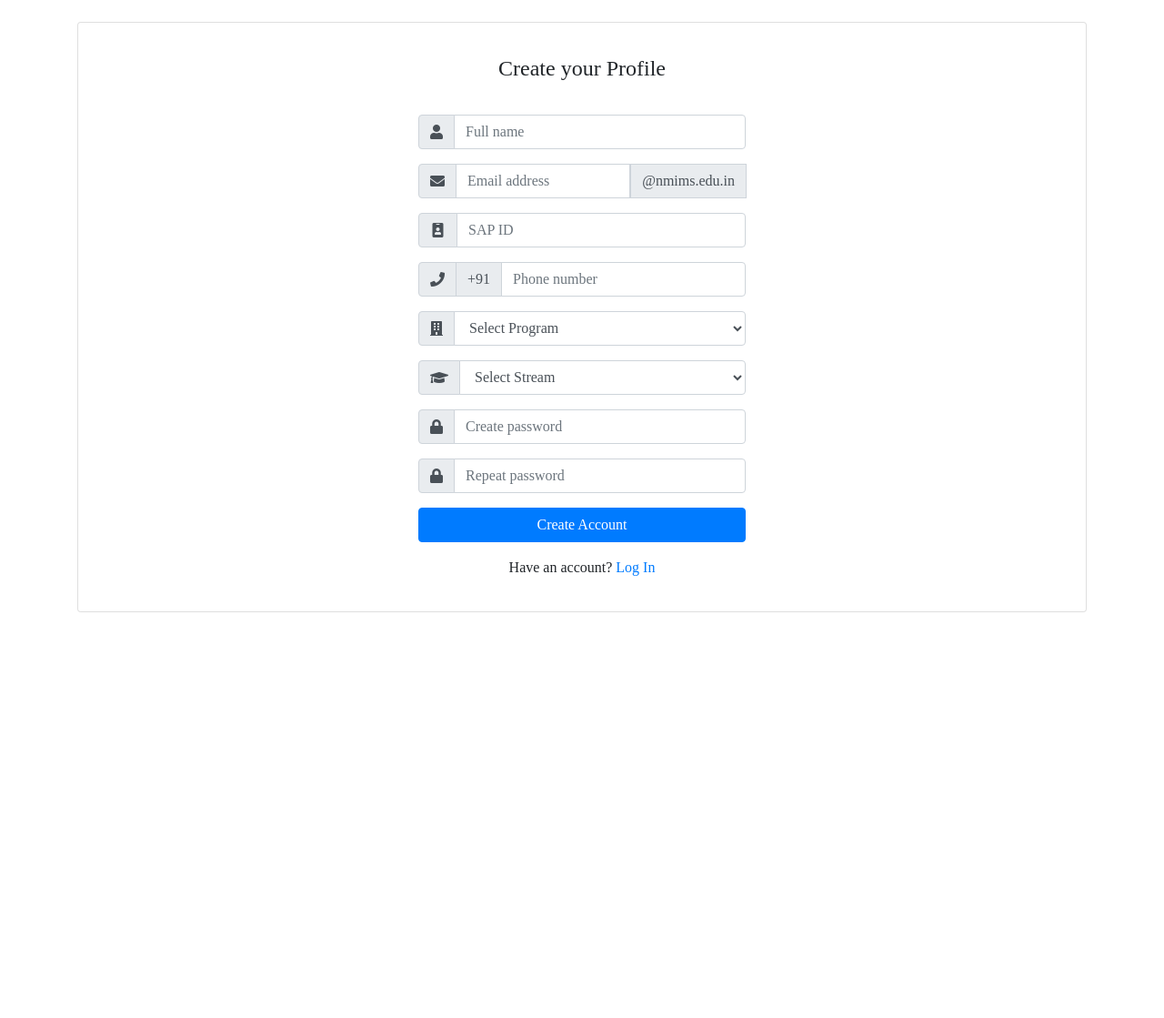
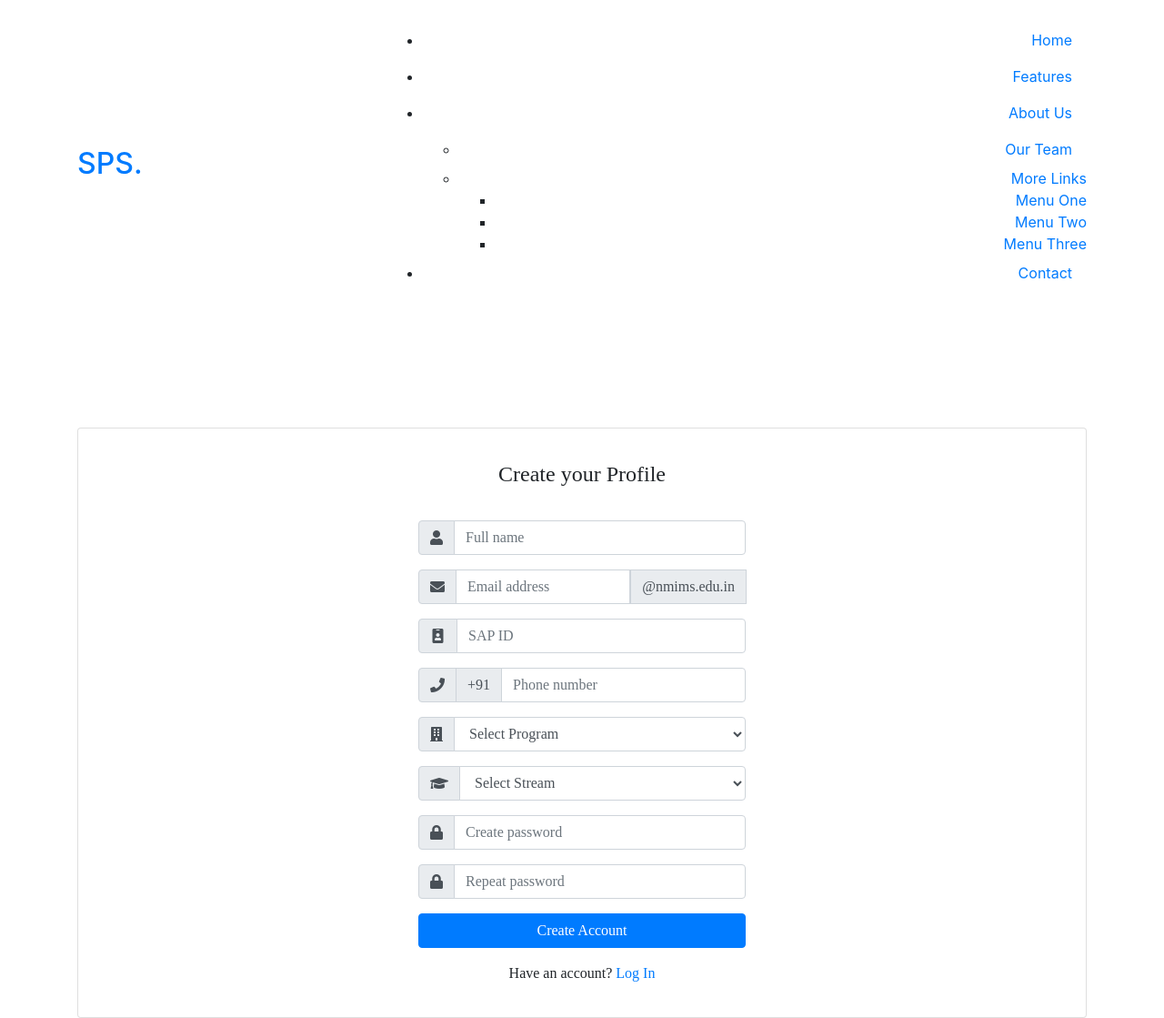
Before and after one commit to DV1712/Student_Portal, a Django app: page /registration/ in a window 1280 px wide. Shown: the whole page at 91% size. Before the commit the page ends 673 px from the top, so only its background shows below. Run offline with Django 3.2, Linux system fonts and the light colour scheme; some libraries are stand-ins or nearby versions.

Commit message:
new home page added linked to other pages.

```diff
--- a/Profile/templates/Profile/edit_profile.html
+++ b/Profile/templates/Profile/edit_profile.html
@@ -27,7 +27,7 @@
             <div class="row">
                 <div class="col-sm-10"><h1>User name</h1>
                 </div>
-                <div class="col-sm-2"><a href="/users" class="pull-right"><img title="profile image" class="img-circle img-responsive" src="http://www.gravatar.com/avatar/28fd20ccec6865e2d5f0e1f4446eb7bf?s=100"></a>
+                <div class="col-sm-2"><a href="/users" class="pull-right"><img title="profile image" class="img-circle img-responsive" src="{% static 'images/1.png' %}" id="logo_edit"></a>
                 </div>
             </div>
             <div class="row">
--- a/Profile/templates/Profile/profile.html
+++ b/Profile/templates/Profile/profile.html
@@ -43,7 +43,7 @@
                                 <a class="nav-link" id="profile-tab" data-toggle="tab" href="#profile" role="tab" aria-controls="profile" aria-selected="false">Profile</a>
                             </li>
                             <li class="nav-item">
-                                <a class="nav-link active" id="contact-tab" data-toggle="tab" href="#home" role="tab" aria-controls="home" aria-selected="false">Contact</a>
+                                <a class="nav-link" id="contact-tab" data-toggle="tab" href="#home" role="tab" aria-controls="home" aria-selected="false">Contact</a>
                             </li>
                         </ul>
                     </div>
--- a/Student_Portal/urls.py
+++ b/Student_Portal/urls.py
@@ -7,7 +7,7 @@
 
 urlpatterns = [
     path('admin/', admin.site.urls),
-    path('log/', user_views.register, name="Reg Page"),
+    path('register/', user_views.register, name="Reg Page"),
     path('profile/', include("Profile.urls")),
     path("", include("Users.urls")),
 
--- a/Users/static/css/reg.css
+++ b/Users/static/css/reg.css
@@ -21,3 +21,8 @@
     left: 0;
     z-index: 1;
 }
+
+#main_content{
+
+    padding-top: 110px;
+}
--- a/Users/templates/Users/register.html
+++ b/Users/templates/Users/register.html
@@ -7,6 +7,7 @@
 
 
     <title>Title</title>
+
     <link rel="shortcut icon" href="{% static 'favicon.ico' %}" />
 
     <link rel="stylesheet" href="https://use.fontawesome.com/releases/v5.0.8/css/all.css">
@@ -18,12 +19,74 @@
     <script src="https://code.jquery.com/jquery-1.10.2.js"></script>
     <script src="https://cdnjs.cloudflare.com/ajax/libs/popper.js/1.12.9/umd/popper.min.js" integrity="sha384-ApNbgh9B+Y1QKtv3Rn7W3mgPxhU9K/ScQsAP7hUibX39j7fakFPskvXusvfa0b4Q" crossorigin="anonymous"></script>
 
+
+<!--    nav-->
+    <link rel="stylesheet" href="{% static 'home_fonts/icomoon/style.css'%}">
+
+
+
+    <link rel="stylesheet" href="{% static 'home_css/bootstrap.min.css'%}">
+    <link rel="stylesheet" href="{% static 'home_css/jquery-ui.css'%}">
+    <link rel="stylesheet" href="{% static 'home_css/owl.carousel.min.css'%}">
+    <link rel="stylesheet" href="{% static 'home_css/owl.theme.default.min.css'%}">
+    <link rel="stylesheet" href="{% static 'home_css/owl.theme.default.min.css'%}">
+
+    <link rel="stylesheet" href="{% static 'home_css/jquery.fancybox.min.css'%}">
+    <link rel="stylesheet" href="{% static 'home_css/bootstrap-datepicker.css'%}">
+    <link rel="stylesheet" href="{% static 'home_fonts/flaticon/font/flaticon.css'%}">
+    <link rel="stylesheet" href="{% static 'home_css/aos.css'%}">
+    <link rel="stylesheet" href="{% static 'home_css/style.css'%}">
+
+<!--    nav end-->
+
 </head>
 
 <body>
-    <br>
+
+    <header class="site-navbar py-4 js-sticky-header site-navbar-target" role="banner">
+
+      <div class="container">
+        <div class="row align-items-center">
+
+          <div class="col-6 col-md-3 col-xl-4  d-block">
+            <h1 class="mb-0 site-logo"><a href="http://127.0.0.1:8000/" class="text-black h2 mb-0">SPS<span class="text-primary">.</span> </a></h1>
+          </div>
+
+          <div class="col-12 col-md-9 col-xl-8 main-menu">
+            <nav class="site-navigation position-relative text-right" role="navigation">
+
+              <ul class="site-menu main-menu js-clone-nav mr-auto d-none d-lg-block ml-0 pl-0">
+                <li><a href="#home-section" class="nav-link">Home</a></li>
+                <li><a href="#features-section" class="nav-link">Features</a></li>
+                <li class="has-children">
+                  <a href="#about-section" class="nav-link">About Us</a>
+                  <ul class="dropdown arrow-top">
+                    <li><a href="#our-team-section" class="nav-link">Our Team</a></li>
+                    <li class="has-children">
+                      <a href="#">More Links</a>
+                      <ul class="dropdown">
+                        <li><a href="#">Menu One</a></li>
+                        <li><a href="#">Menu Two</a></li>
+                        <li><a href="#">Menu Three</a></li>
+                      </ul>
+                    </li>
+                  </ul>
+                </li>
+                <li><a href="#contact-section" class="nav-link">Contact</a></li>
+              </ul>
+            </nav>
+          </div>
+
+          <div class="col-6 col-md-9 d-inline-block d-lg-none ml-md-0" ><a href="#" class="site-menu-toggle js-menu-toggle text-black float-right"><span class="icon-menu h3"></span></a></div>
+
+        </div>
+      </div>
+
+    </header>
+
+
     <span style="font-family: Montserrat; ">
-        <div class="container">
+        <div class="container" id="main_content">
             <div class="card">
                 <article class="card-body mx-auto" style="max-width: 400px;">
                     <h4 class="card-title mt-3 text-center">Create your Profile</h4>
--- a/Users/templates/Users/registration.html
+++ b/Users/templates/Users/registration.html
@@ -15,7 +15,7 @@
         </form>
         <div class="border-top pt-3">
             <small class="text-muted">
-                Already have an account? <a href="#">Sign In</a>
+                Already have an account? <a href="http://127.0.0.1:8000/login/">Sign In</a>
             </small>
         </div>
     </div>
--- a/Users/views.py
+++ b/Users/views.py
@@ -17,7 +17,7 @@
 
 
 def home(request):
-    return render(request, 'Users/home.html')
+    return render(request, 'Users/index.html')
 
 
 def register(request):
```
Also changed, not shown: Profile/static/css/profile.css (+7 -2 lines), db.sqlite3.
